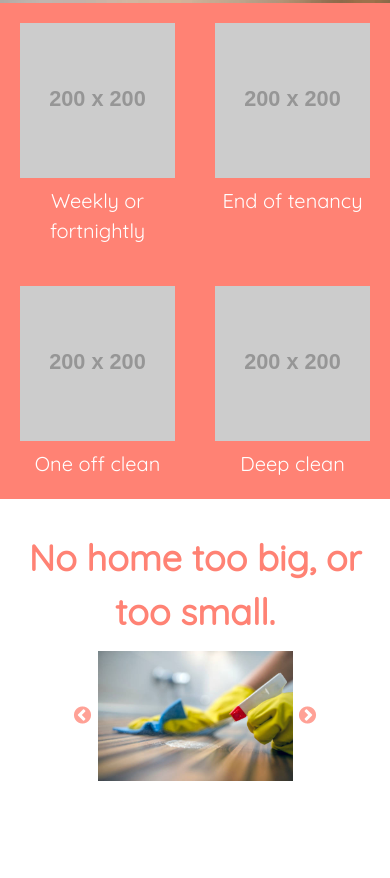
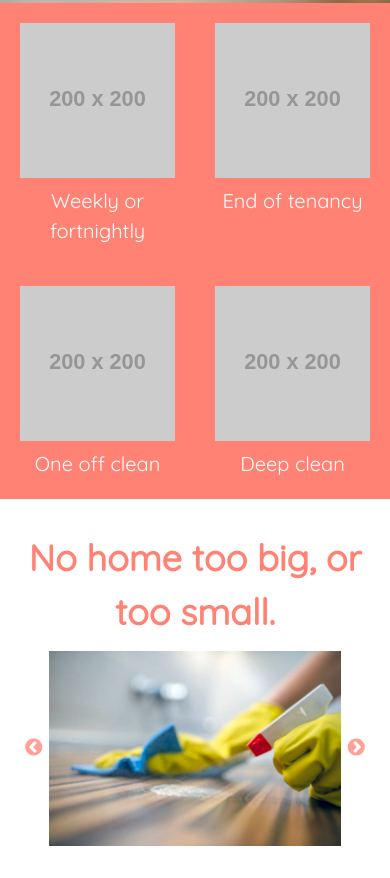
Before and after one commit to PatrickWhitehouse/Maid-About-Town, a Gatsby site: page / in a window 390 px wide. Shown: the part 546-1424 px from the top of the page. Before the commit the page ends 1359 px from the top, so only its background shows below. Built offline with nearby package versions, Linux system fonts and the light colour scheme; Gatsby itself is replaced by a stand-in of ours; placeholder pictures from the web are drawn by us.

Commit message:
style mobile slider width

```diff
--- a/src/pages/index.js
+++ b/src/pages/index.js
@@ -23,7 +23,7 @@ const Index = () => {
             <CleaningTypes />
             <div className="container mx-auto py-8 text-center">
                 <h2 className="color-mat text-4xl mb-3 font-bold">No home too big, or too small.</h2>
-                <div className="examples mx-auto w-1/2">
+                <div className="examples mx-auto w-9/12 md:w-1/2">
                     <img src={'banners/banner.jpg'} />
                     <img src={'banners/cleaner.jpg'} />
                 </div>
```
